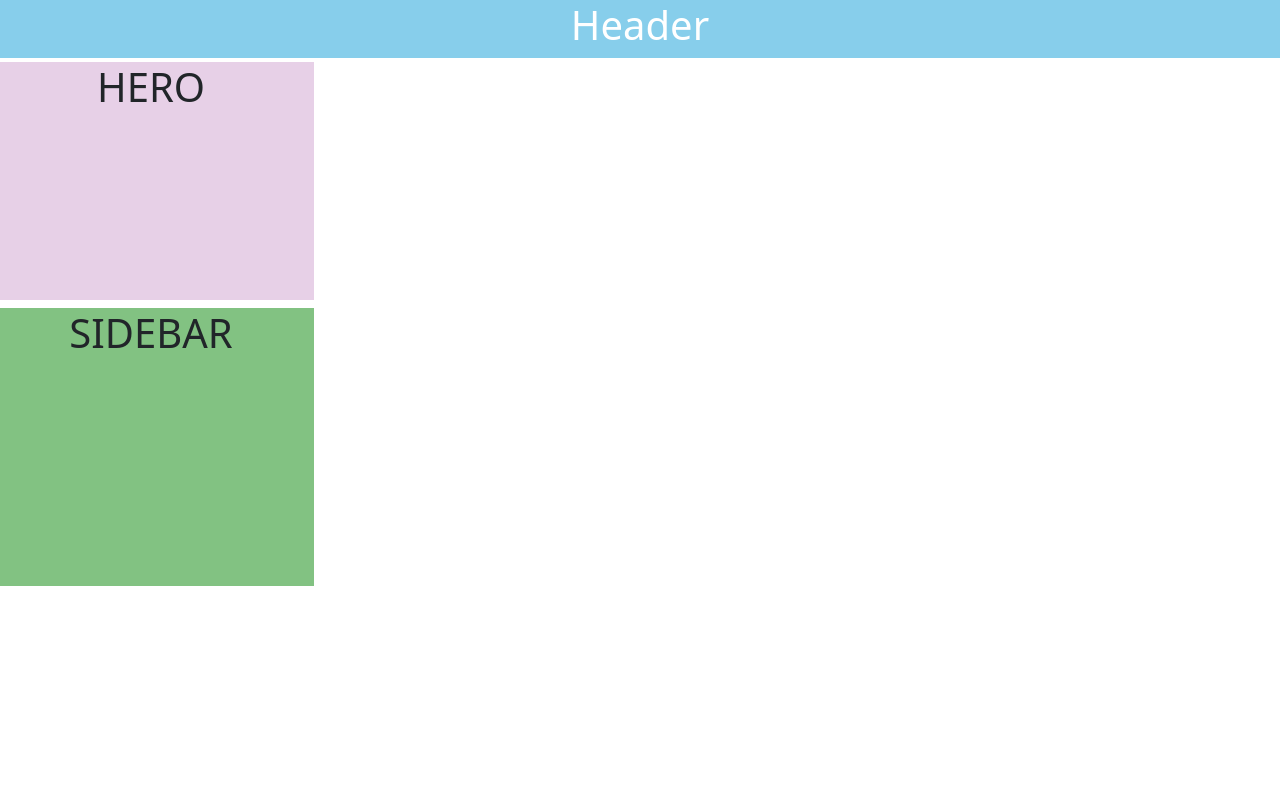
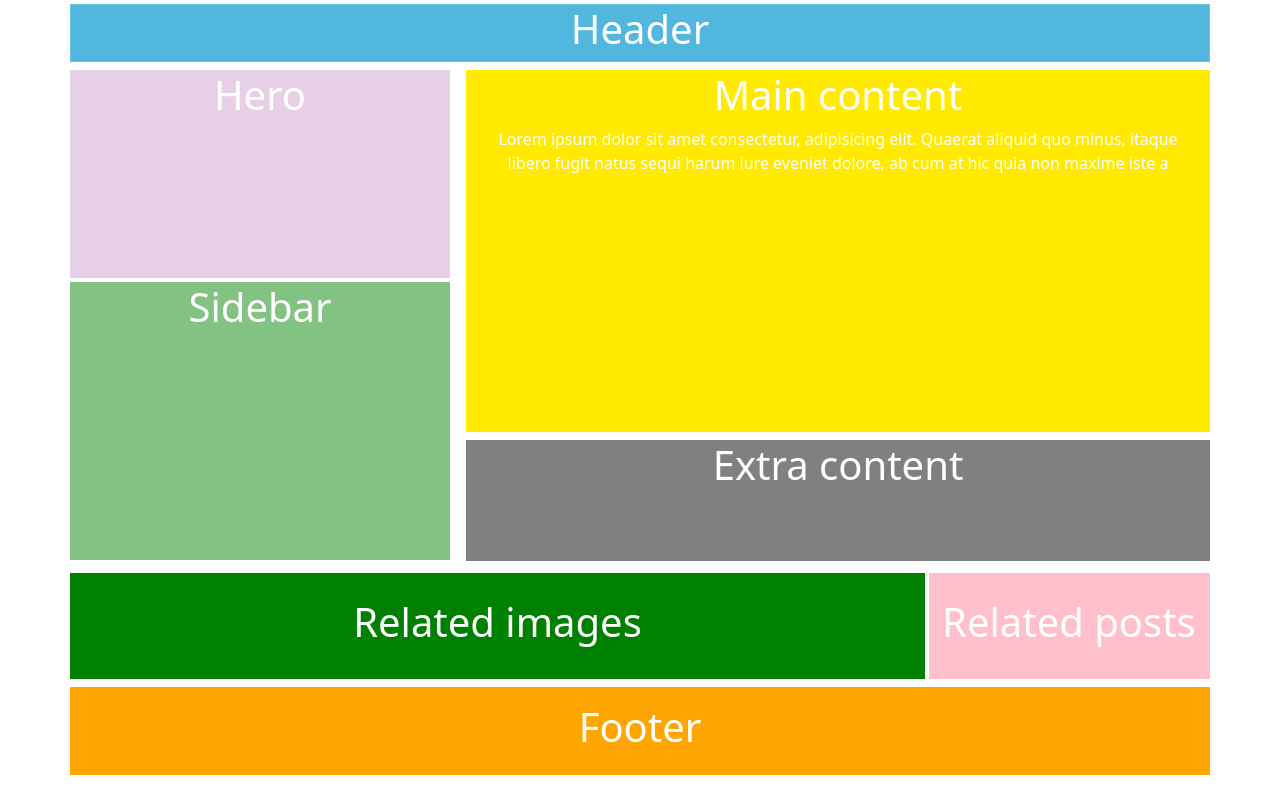
Before and after one commit to anithrama/BOOTSTRAP, a plain HTML site: page heropro/hero.html in a window 1280 px wide. Drawn offline with nearby package versions, Linux system fonts and the light colour scheme.

Commit message:
add file

```diff
--- a/heropro/hero.css
+++ b/heropro/hero.css
@@ -1,15 +1,43 @@
 .a{
-    background-color: skyblue;
-    border: 1px solid skyblue;
+    background-color: rgb(82, 183, 223);
+    border: 1px solid rgb(107, 197, 233);
     color: white;
 }
 .b{
     background-color: rgb(231, 208, 231);
     border: 1px solid rgb(231, 208, 231);
-    padding-bottom: 180px;
+    padding-bottom: 150px;
+    color: white;
 }
 .c{
     background-color: #82c282;
     border: 1px solid  #82c282 ;
     padding-bottom: 220px;
+    color: white;
 }
+.d{
+    background-color: hsl(55, 100%, 50%);
+    border: 1px solid   hsl(55, 100%, 50%);
+    padding-bottom: 240px;
+    color: white;
+}
+.e{
+    background-color: gray;
+    border: 1px solid gray;
+    padding-bottom: 63px;
+    color: white;
+}
+.f{
+    background-color: green;
+    border: 1px solid green;
+    color: white;
+}
+.g{
+    background-color: pink;
+    border: 1px solid pink;
+    color: white;
+}
+.h{
+    background-color: orange;
+    color: white;
+}
--- a/heropro/hero.html
+++ b/heropro/hero.html
@@ -8,29 +8,49 @@
     <title>Document</title>
 </head>
 <body>
-<div class="row text-center">
-    <div class="col-lg a">
-         <h1> Header </h1>
-    </div>
-</div>
-<div class="row">
-    <div class="col-lg">
+    <div class="container">
         <div class="row text-center">
-            <div class="col-lg-6 b my-1">
-                <h1> HERO</h1>
+            <div class="col-lg my-1 a">
+                <h1> Header</h1>
             </div>
         </div>
-        <div class="row text-center">
-            <div class="col-lg-6 c my-1">
+    <div class="row">
+        <div class="col-lg-4">
+            <div class="row text-center b my-1">
+                <h1> Hero</h1>
+            </div>
+            <div class="row text-center c my-1">
+                <h1> Sidebar</h1>
+            </div>
 
+        </div>
+        <div class="col-lg-8">
+            <div class="row text-center d my-1 ms-1 ">
+                <h1> Main content</h1>
+                <p> Lorem ipsum dolor sit amet consectetur, adipisicing elit. Quaerat aliquid quo minus, itaque libero fugit natus sequi harum iure eveniet dolore, ab cum at hic quia non maxime iste a</p>
+            </div>
+            <div class="row  text-center e my-2 ms-1">
+                <h1> Extra content</h1>
+            </div>
 
-            <h1> SIDEBAR</h1>
-            </div>
         </div>
     </div>
-    <div class="col-lg"></div>
-</div>
+    <div class="row">
+        <div class="col-lg-9 my-1 py-4 text-center f ">
+            <h1> Related images</h1>
 
+        </div>
+        <div class="col-lg my-1 ms-1 py-4 g">
+            <h1> Related posts</h1>
+
+        </div>
+    </div>
+    <div class="row text-center">
+        <div class="col-lg my-1  py-3 h">
+            <h1> Footer</h1>
+        </div>
+    </div>
+    </div>
 
 
 
```
